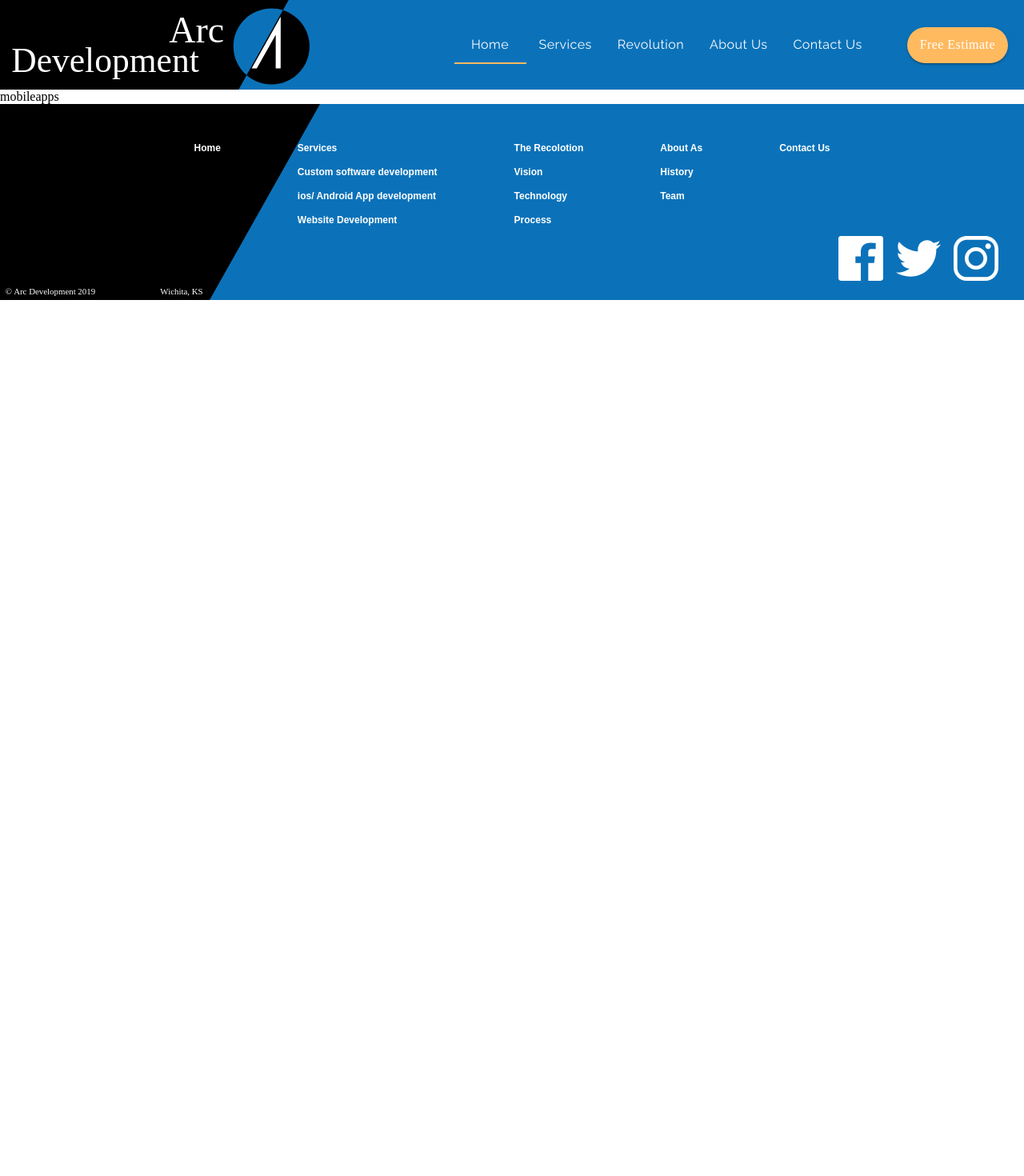
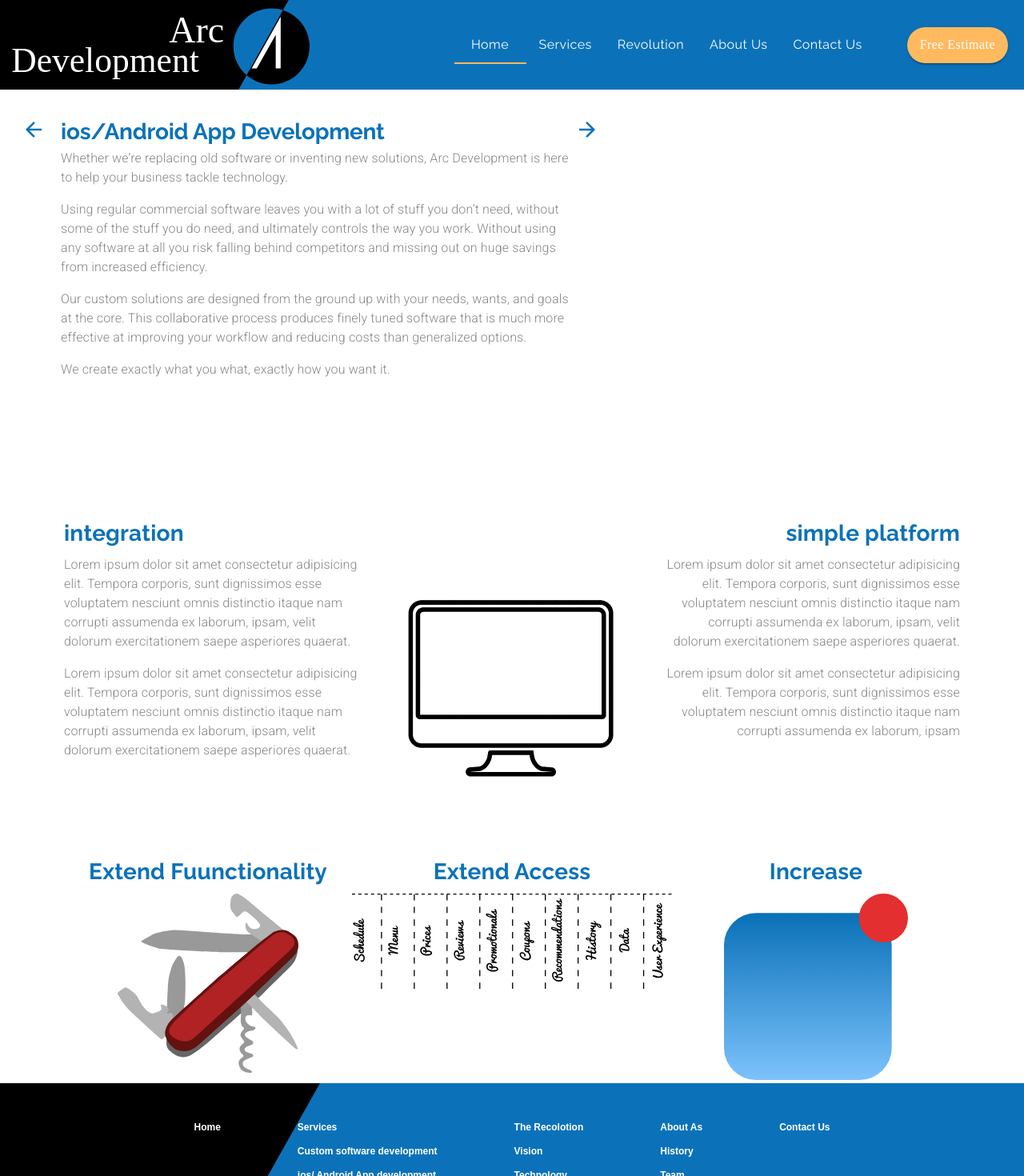
Before and after one commit to atenaaa/material-app, a React (Create React App) app: page /mobileapps in a window 1280 px wide. Shown: the top 1470 px of the page at 80% size. Before the commit the page ends 800 px from the top, so only its background shows below. Built offline with nearby package versions, Linux system fonts and the light colour scheme.

Commit message:
feat:addmobile page

```diff
--- a/src/App.jsx
+++ b/src/App.jsx
@@ -14,6 +14,7 @@
  import Contact from "./components/ui/Contact"
  import Estimate from './components/ui/Estimate';
  import Revolution from './components/ui/Revolution';
+ import MobileApps from "./components/ui/MobileApps"
 
 function App() {
   const [selectedIndex, setSelectedIndex] = useState(0);
@@ -26,7 +27,7 @@ function App() {
          <Route  path="/" element={<LandingPage/>} />
          <Route  path="/services" element={<Services />}/>
          <Route  path="/customsoftware" element={<CustomSoftware selectedIndex={selectedIndex}/>}/>
-         <Route  path="/mobileapps" element={<div>mobileapps</div>}/>
+         <Route  path="/mobileapps" element={<MobileApps/>}/>
          <Route  path="/websites" element={<div>websites</div>}/>
          <Route  path="/revolution" element={<Revolution/>}/>
          <Route  path="/about" element={<About/>}/>
--- /dev/null
+++ b/src/components/ui/MobileApps.jsx
@@ -0,0 +1,222 @@
+import React from "react";
+import Lottie from "react-lottie";
+import { makeStyles, useTheme } from "@mui/styles";
+import { Link } from "react-router-dom";
+import { Grid } from "@mui/material";
+import { Typography } from "@mui/material";
+import { useMediaQuery } from "@mui/material";
+// import { Hidden } from "@mui/material";
+import IconButton from "@mui/material/IconButton";
+
+import backArrow from "../../assets/backArrow.svg"
+import forwardArrow from "../../assets/forwardArrow.svg"
+import swiss from "../../assets/swissKnife.svg"
+import access from "../../assets/extendAccess.svg"
+import engagment from "../../assets/increaseEngagement.svg"
+import integrationAnimation  from "../../animations/integrationAnimation/data.json";
+
+const useStyle = makeStyles((theme) => ({
+    heading: {
+        maxWidth: "40em",
+      },
+      mainContainer: {
+    paddingLeft: "5em",
+    paddingRight: "5em",
+    paddingTop: "2em",
+    paddingBottom: "10em"
+  },
+  rowContainer:{
+    paddingLeft: "5em",
+    paddingRight: "5em",
+    [theme.breakpoints.down("sm")]:{
+        paddingLeft: "1.5em",
+        paddingRight: "1.5em",
+    }
+  }
+}))
+
+
+
+
+ function MobileApps({ setSelectedIndex }) {
+    const classes = useStyle()
+    const theme = useTheme();
+    const matchesSM = useMediaQuery(theme.breakpoints.down("sm"));
+    const matchesMD = useMediaQuery(theme.breakpoints.down("md"));
+
+
+  const defaultOptions = {
+    loop: true,
+    autoplay: false,
+    animationData: integrationAnimation,
+    rendererSettings: {
+      preserveAspectRatio: "xMidYMid slice",
+    },
+  };
+   return(
+    <Grid container direction="column">
+      <Grid
+        item
+        container
+        direction="row"
+        justify={matchesMD ? "center" : undefined}
+        className={classes.mainContainer}
+
+      >
+
+        <Grid
+          item
+          className={classes.arrowContainer}
+          style={{ marginRight: "1em", marginLeft: "-3.5em" }}
+        >
+          <IconButton
+            style={{ backgroundColor: "transparent" }}
+            component={Link}
+            to="/customsoftware"
+            onClick={() => setSelectedIndex(0)}
+          >
+            <img src={backArrow} alt="Back to Services Page" />
+          </IconButton>
+        </Grid>
+
+        <Grid item container direction="column" className={classes.heading}>
+          <Grid item>
+            <Typography align={matchesMD ? "center" : undefined} variant="h2">
+              ios/Android App Development
+            </Typography>
+          </Grid>
+          <Grid item>
+            <Typography
+              align={matchesMD ? "center" : undefined}
+              variant="body1"
+              paragraph
+            >
+              Whether we’re replacing old software or inventing new solutions,
+              Arc Development is here to help your business tackle technology.
+            </Typography>
+            <Typography
+              align={matchesMD ? "center" : undefined}
+              variant="body1"
+              paragraph
+            >
+              Using regular commercial software leaves you with a lot of stuff
+              you don’t need, without some of the stuff you do need, and
+              ultimately controls the way you work. Without using any software
+              at all you risk falling behind competitors and missing out on huge
+              savings from increased efficiency.
+            </Typography>
+            <Typography
+              align={matchesMD ? "center" : undefined}
+              variant="body1"
+              paragraph
+            >
+              Our custom solutions are designed from the ground up with your
+              needs, wants, and goals at the core. This collaborative process
+              produces finely tuned software that is much more effective at
+              improving your workflow and reducing costs than generalized
+              options.
+            </Typography>
+            <Typography
+              align={matchesMD ? "center" : undefined}
+              variant="body1"
+              paragraph
+            >
+              We create exactly what you what, exactly how you want it.
+            </Typography>
+          </Grid>
+        </Grid>
+
+        <Grid item className={classes.arrowContainer}>
+          <IconButton
+            style={{ backgroundColor: "transparent" }}
+            component={Link}
+            to="/mobileapps"
+            onClick={() => setSelectedIndex(2)}
+          >
+            <img
+              src={forwardArrow}
+              alt="Forward to iOS/Android App Development Page"
+            />
+          </IconButton>
+        </Grid>
+        </Grid>
+        <Grid item container direction={matchesMD?"column":"row"} className={classes.rowContainer}>
+            <Grid item container direction="column" md>
+                <Grid item>
+                    <Typography variant="h4" gutterBottom>
+                        integration
+                    </Typography>
+                </Grid>
+                <Grid item>
+                    <Typography variant="body1"  paragraph>
+                     Lorem ipsum dolor sit amet consectetur adipisicing elit. Tempora corporis, sunt dignissimos esse voluptatem nesciunt omnis distinctio
+                      itaque nam corrupti assumenda ex laborum, ipsam, velit dolorum exercitationem saepe asperiores quaerat.
+                    </Typography>
+                    <Typography variant="body1"  paragraph>
+                     Lorem ipsum dolor sit amet consectetur adipisicing elit. Tempora corporis, sunt dignissimos esse voluptatem nesciunt omnis distinctio
+                      itaque nam corrupti assumenda ex laborum, ipsam, velit dolorum exercitationem saepe asperiores quaerat.
+                    </Typography>
+                </Grid>
+
+            </Grid>
+            <Grid item  md>
+                    <Lottie options={defaultOptions} isStopped={true} style={{maxWidth:"20em"}} ></Lottie>
+                    </Grid>
+                    <Grid item container direction="column" md>
+                <Grid item>
+                    <Typography align="right" variant="h4" gutterBottom>
+                        simple platform
+                    </Typography>
+                </Grid>
+                <Grid item>
+                    <Typography align="right" variant="body1"  paragraph>
+                     Lorem ipsum dolor sit amet consectetur adipisicing elit. Tempora corporis, sunt dignissimos esse voluptatem nesciunt omnis distinctio
+                      itaque nam corrupti assumenda ex laborum, ipsam, velit dolorum exercitationem saepe asperiores quaerat.
+                    </Typography>
+                    <Typography align="right" variant="body1"  paragraph>
+                     Lorem ipsum dolor sit amet consectetur adipisicing elit. Tempora corporis,
+                     sunt dignissimos esse voluptatem nesciunt omnis distinctio
+                      itaque nam corrupti assumenda ex laborum, ipsam
+                    </Typography>
+                </Grid>
+
+            </Grid>
+        </Grid>
+        <Grid item container direction={matchesMD?"column":"row"} className={classes.rowContainer}>
+        <Grid item container direction="column" alignItems="center" md>
+        <Grid item>
+                    <Typography align="center" variant="h4" gutterBottom>
+                       Extend Fuunctionality
+                    </Typography>
+                </Grid>
+                <Grid item>
+                    <img src={swiss} alt="swiss" />
+                    </Grid>
+            </Grid>
+            <Grid item container direction="column" alignItems="center" md>
+        <Grid item>
+                    <Typography align="center" variant="h4" gutterBottom>
+                       Extend Access
+                    </Typography>
+                </Grid>
+                <Grid item>
+                    <img src={access} alt="access" style={{maxWidth:"25em"}}/>
+                    </Grid>
+            </Grid>
+            <Grid item container direction="column" alignItems="center" md>
+        <Grid item>
+                    <Typography align="center" variant="h4" gutterBottom>
+                      Increase
+                    </Typography>
+                </Grid>
+                <Grid item>
+                    <img src={engagment} alt="swiss" />
+                    </Grid>
+            </Grid>
+            </Grid>
+        </Grid>
+
+   )
+ }
+
+ export default MobileApps;
```
